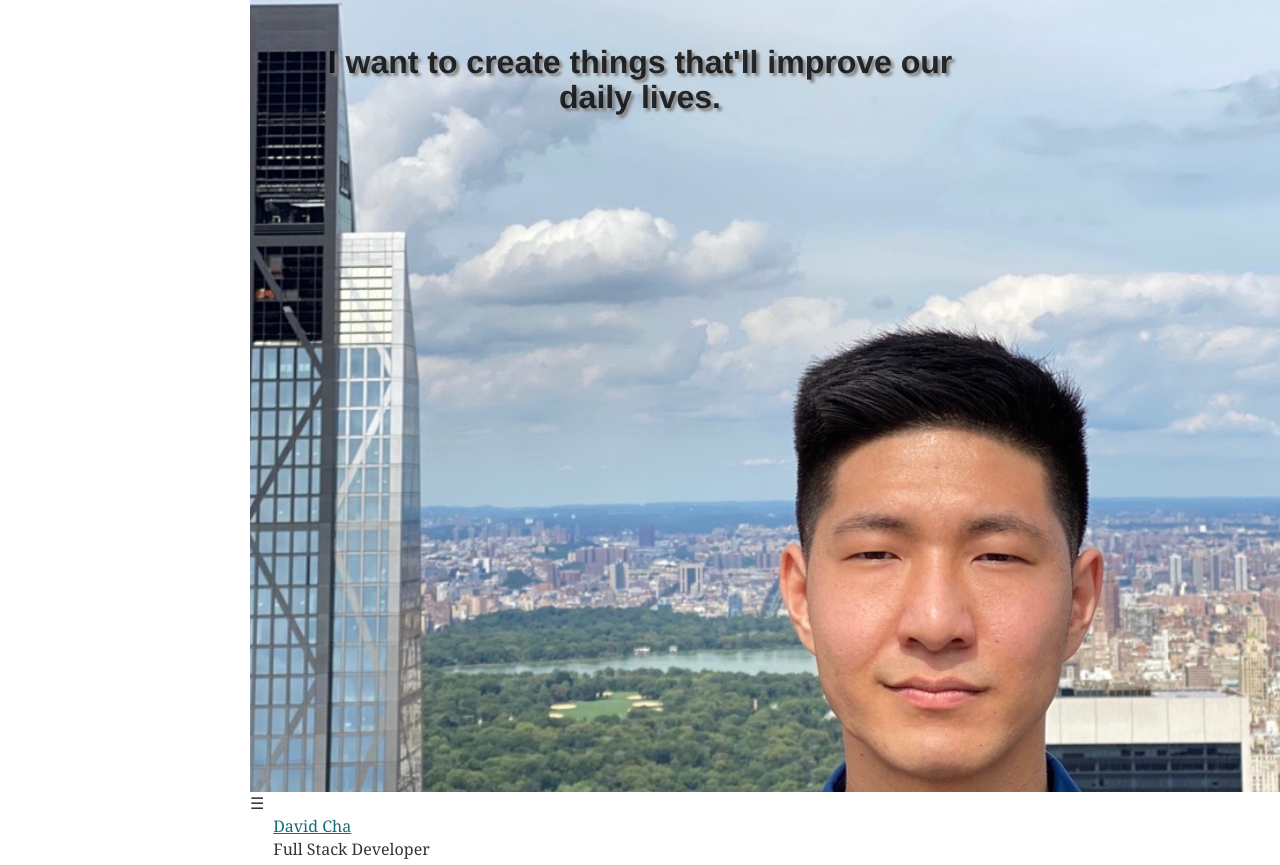
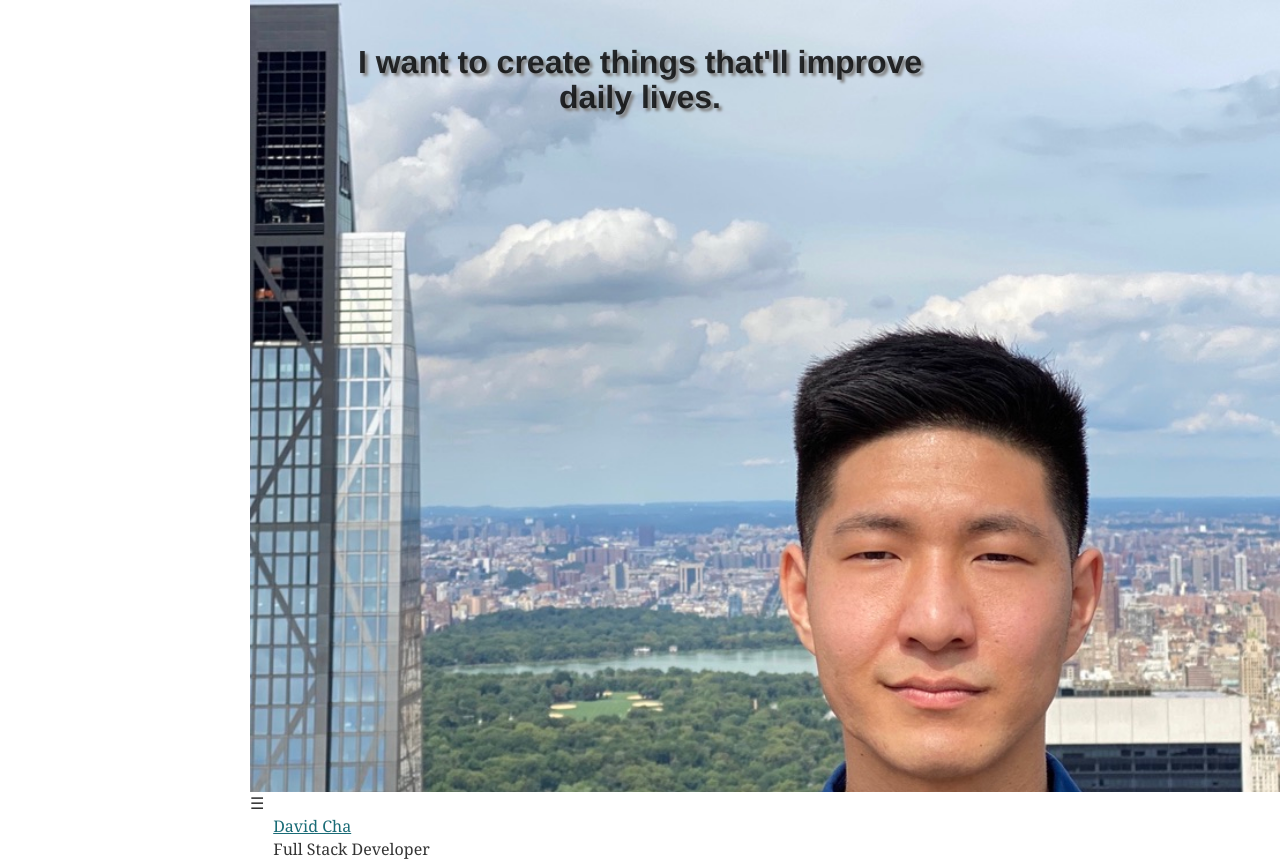
Before and after one commit to davidcha17/portfolio, a Gatsby site: page / in a window 1280 px wide. Shown: the top 865 px of the page. Built offline with nearby package versions, Linux system fonts and the light colour scheme; Gatsby itself is replaced by a stand-in of ours.

Commit message:
removed uncessary import

```diff
--- a/src/pages/index.js
+++ b/src/pages/index.js
@@ -3,7 +3,7 @@ import { withPrefix } from 'gatsby'
 
 import Layout from '../components/layout'
 // import HomeStyle from '../style/home.scss'
-import ProfilePic from '../images/profile_picture/profile_pic1.jpeg'
+// import ProfilePic from '../images/profile_picture/profile_pic1.jpeg'
 import ProfilePic2 from '../images/profile_picture/pic11.jpeg'
 
 
@@ -32,7 +32,7 @@ const Home = () => {
             textShadow: '3px 3px 3px grey'
           }}
           >
-          I want to create things that'll improve our daily lives.</h1>
+          I want to create things that'll improve daily lives.</h1>
         </div>
     </Layout>
   )
```
